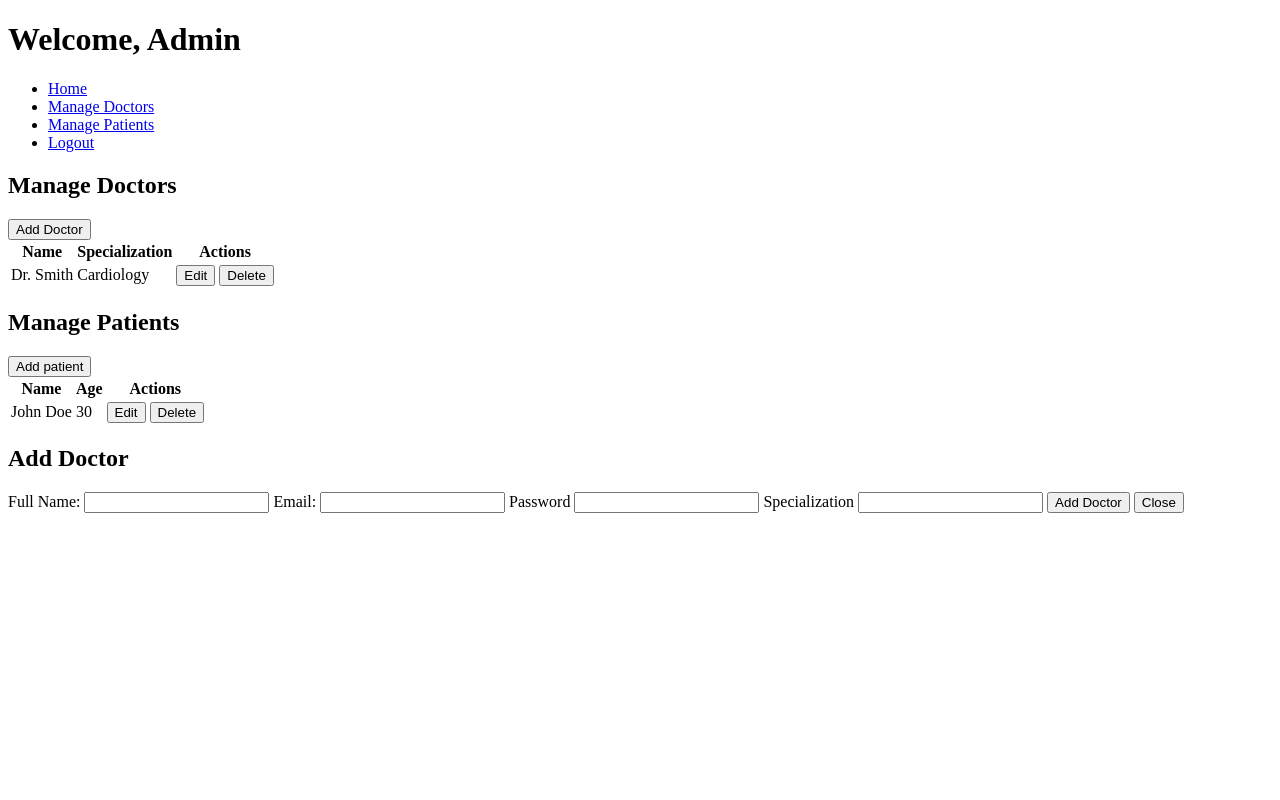
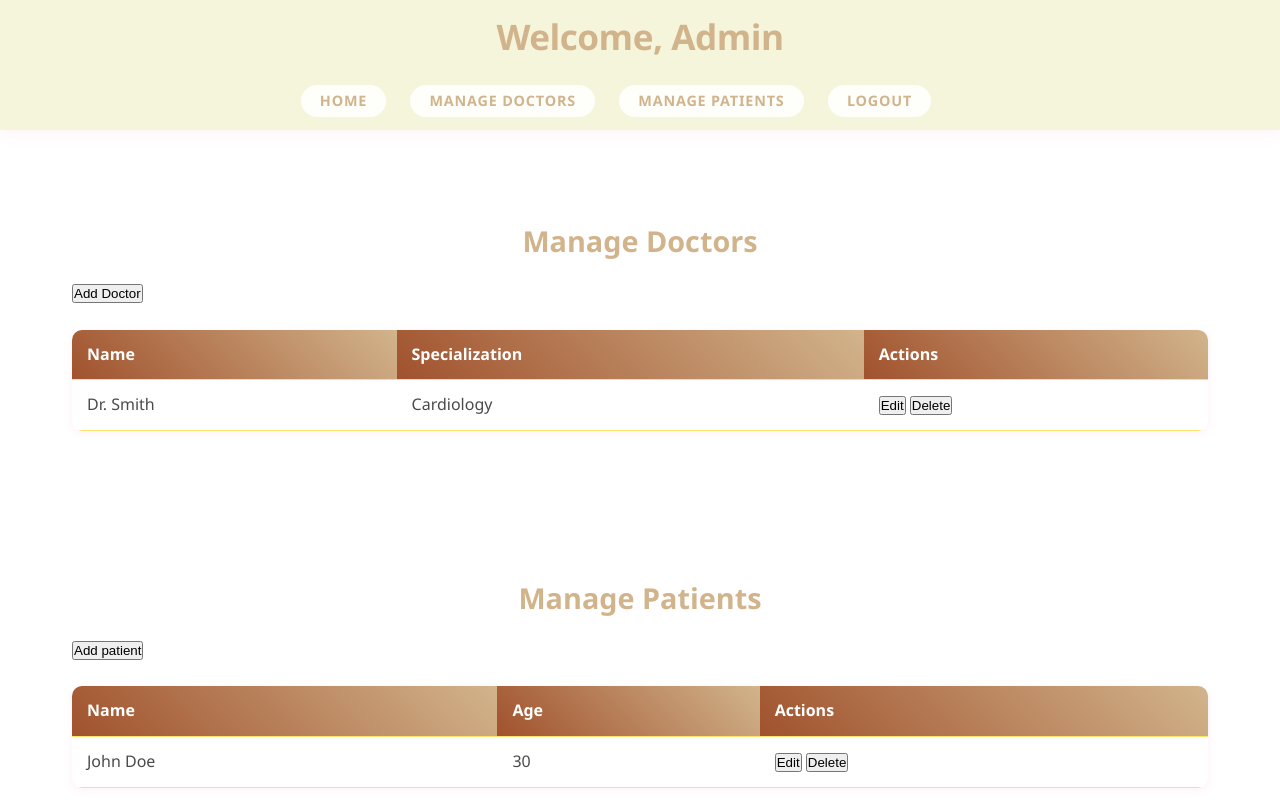
Before and after one commit to Jihad-chaalan/Clinic-SimpleProject, a plain HTML site: page html files/admin_dashboard.html in a window 1280 px wide. Both pictures are taken after a click on the button "Add Doctor". Shown: the top 800 px of the page. Drawn offline with Linux system fonts and the light colour scheme.

Commit message:
Start styling

```diff
--- a/html files/admin_dashboard.html
+++ b/html files/admin_dashboard.html
@@ -4,6 +4,7 @@
     <meta charset="UTF-8">
     <meta name="viewport" content="width=device-width, initial-scale=1.0">
     <title>Admin Dashboard</title>
+    <link rel="stylesheet" href="../style.css">
 </head>
 <body>
     <header>
--- /dev/null
+++ b/style.css
@@ -0,0 +1,142 @@
+:root{
+    --primary-color: #A0522D;
+    --secondary-color: #D2B48C;
+    --accent-color: #CD853F;
+    --menu-bg: #F5F5DC;
+    --light-gray: #FFF9FB;
+    --dark-gray: #4A4A4A;
+    --success-green: #77DD77;
+    --warning-orange: #FFB347;
+    --danger-red: #FF6961;
+}
+
+*{
+    margin: 0;
+    padding: 0;
+    box-sizing: border-box;
+}
+
+body{
+    font-family: 'Segoe UI', 'Arial', sans-serif;
+    line-height: 1.6;
+    color: var(--dark-gray);
+    background-color: #ffffff;
+}
+header{
+    background-color: var(--menu-bg);
+    padding: 0.5rem 1rem;
+    box-shadow: 0 2px 15px rgba(255, 105,180,0.1);
+    position: sticky;
+    top: 0;
+    z-index: 100;
+}
+nav{
+    margin: 0;
+    max-width: 1200px;
+}
+
+nav ul{
+    display: flex;
+    justify-content: center;
+    align-items: center;
+    gap: 1.5rem;
+    padding: 0.5rem 0;
+    list-style: none;
+
+}
+nav a {
+    color: var(--secondary-color);
+    text-decoration: none;
+    padding: 0.4rem 1.2rem;
+    border-radius: 20px;
+    font-size: 0.9rem;
+    font-weight: 600;
+    text-transform: uppercase;
+    letter-spacing: 0.8px;
+    background-color: rgba(255,255,255,0.9);
+    }
+nav a:hover {
+      background-color: var(--secondary-color);
+      color: white;
+       }
+section {
+    padding: 2rem;
+    max-width: 1200px;
+    margin: 2rem auto;
+            }
+h1, h2, h3{
+    color: var(--secondary-color);
+    margin-bottom: 1rem;
+    text-align: center;
+}
+h1{
+    font-size: 2.2rem;
+    letter-spacing: -0.5px;
+}
+h2{
+    font-size: 1.8rem;
+    margin-top: 1.5rem;
+}
+h3{
+    font-size: 1.4rem;
+}
+
+table{
+    width: 100%;
+    border-collapse: collapse;
+    margin: 1.5rem 0;
+    box-shadow: 0 2px 8px rgba(255,105,180,0.1);
+    background-color: white;
+    border-radius: 10px;
+    overflow: hidden;
+}
+th, td{
+    padding: 12px 15px;
+    text-align: left;
+    border-bottom: 1px solid #fce26f;
+}
+th {
+    background: linear-gradient(45deg, var(--primary-color), var(--secondary-color));
+    color: white;
+    font-weight: 600;
+    }
+
+tr:hover{
+    background-color: #fce26f;
+}
+
+form {
+    background: white;
+    padding: 2rem;
+    border-radius: 12px;
+    box-shadow: 0 4px 15px rgba(255, 253, 105, 0.1);
+    max-width: 600px;
+    margin: 1.5rem auto;
+    }
+
+ label {
+        display: block;
+        margin-bottom: 0.6rem;
+        font-weight: 600;
+        color: var(--secondary-color);
+    }
+
+    input[type="text"],
+    input[type="email"],
+    input[type="password"],
+    input[type="date"],
+    select {
+    width: 100%;
+    padding: 0.9rem;
+    margin-bottom: 1.2rem;
+    border: 2px solid #fffbe5;
+    border-radius: 8px;
+    font-size: 1rem;
+    transition: border-color 0.3s ease;
+}
+
+input:focus,
+select:focus {
+border-color: var(--secondary-color);
+outline: none;
+}
```
Also changed, not shown: html files/doctor_dashboard.html (+1 -0 lines), html files/index.html (+1 -0 lines), html files/login.html (+1 -0 lines), html files/patient_dashboard.html (+1 -0 lines), html files/register.html (+1 -0 lines).
